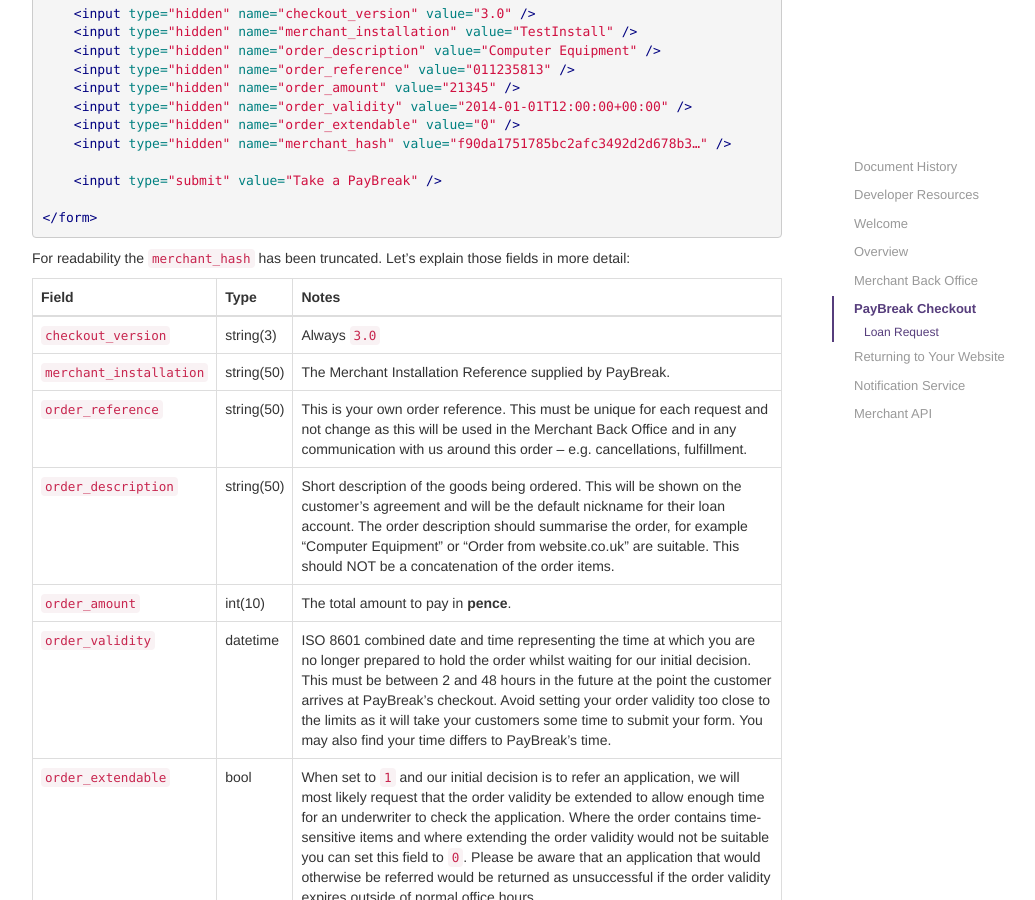
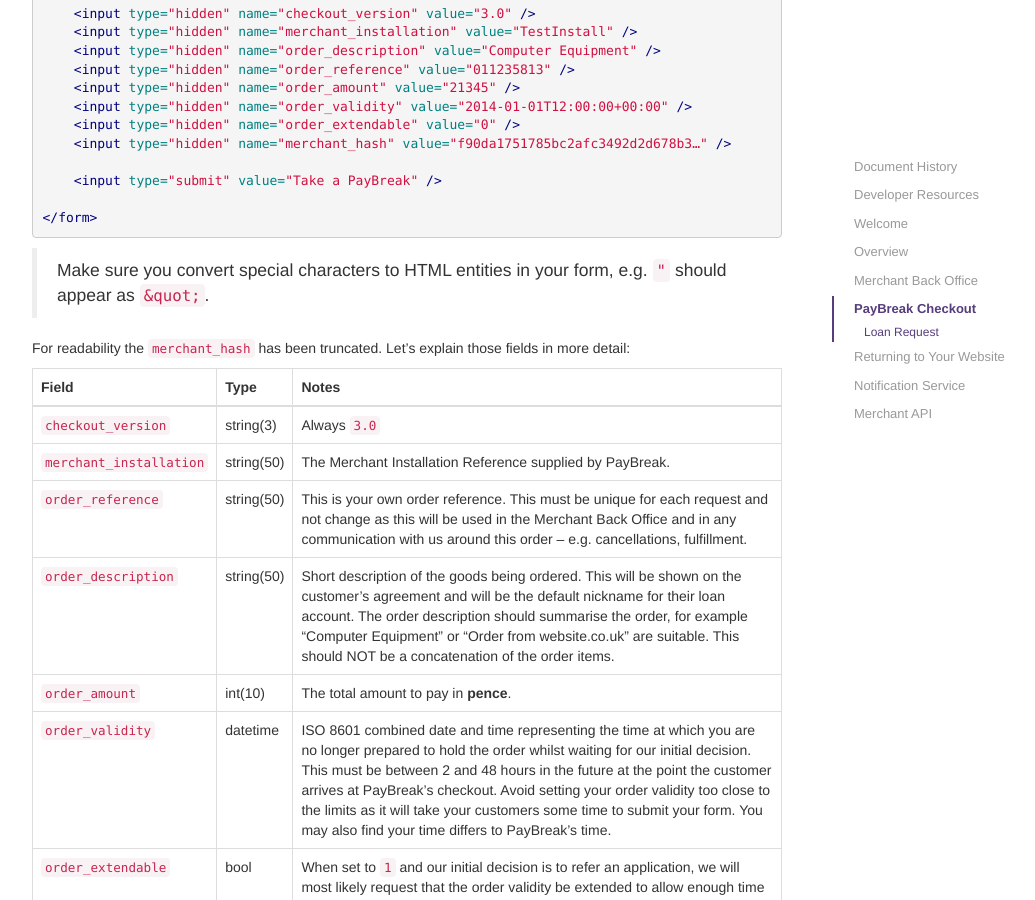
Before and after one commit to PayBreak/retailer-integration-guide, a Jekyll site: the page built from index.md, in a window 1280 px wide and 900 px high, scrolled down 4683 px. Shown: the whole window, without its empty margins (38-1073 px from the left). Built offline with Jekyll 4.4.1, drawn with Linux system fonts in a browser that asks for light colours; nearby versions of some CDN libraries; Markdown is read by kramdown in place of the engine named in the settings.

Commit message:
Added a gotcha to the loan request

````diff
--- a/_includes/loan_request.md
+++ b/_includes/loan_request.md
@@ -49,6 +49,9 @@ Example request:
 </form>
 ```
 
+> Make sure you convert special characters to HTML entities in your form, e.g. `"`
+> should appear as `&quot;`.
+
 For readability the `merchant_hash` has been truncated. Let’s explain those
 fields in more detail:
 
````
